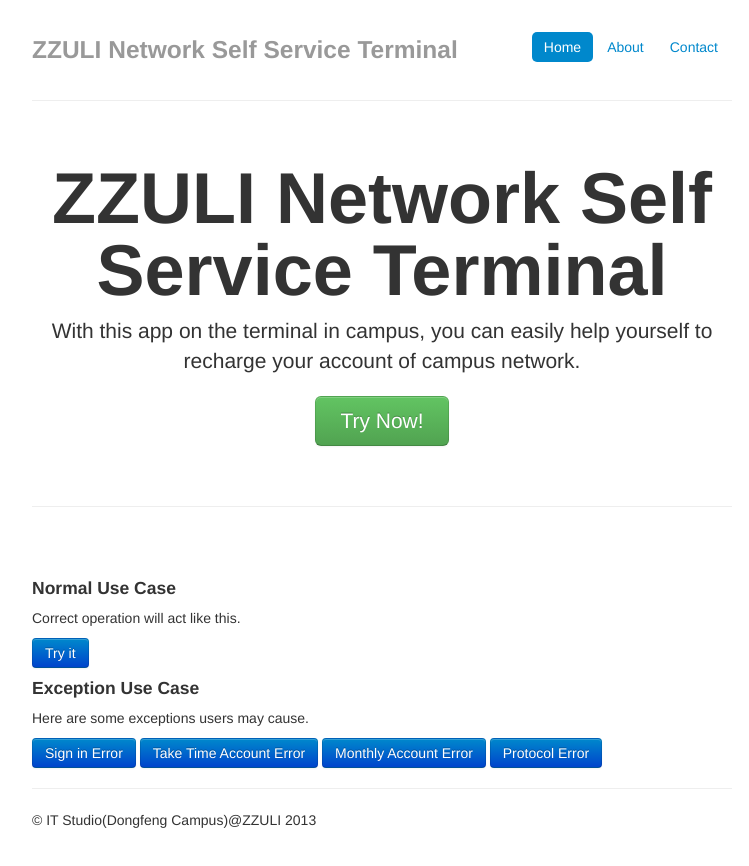
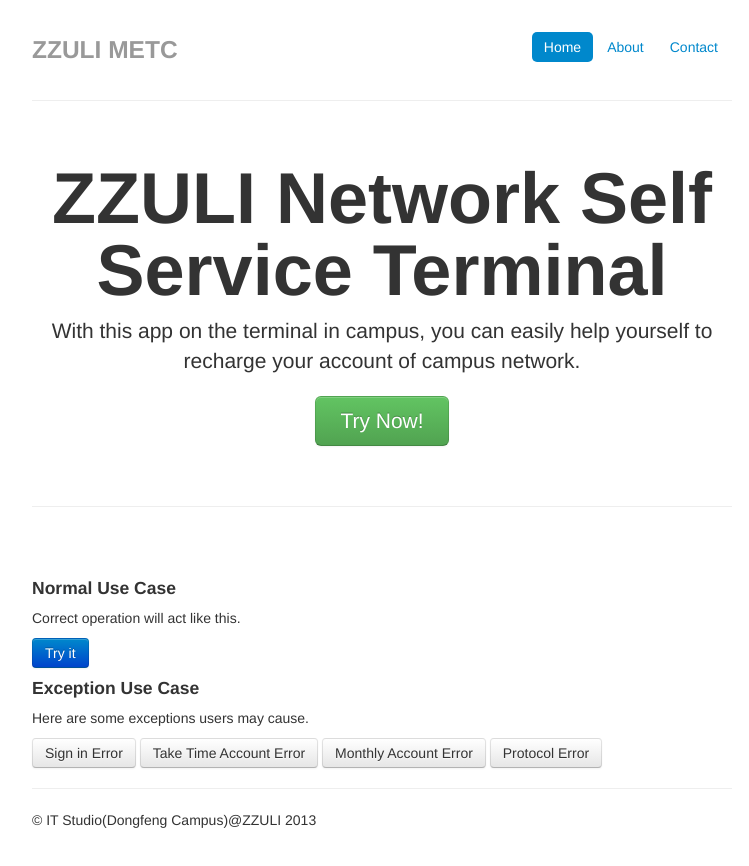
Before and after one commit to a0x/HCI_UniversityNetworkSelfService, a plain HTML site: page index.html in a window 1280 px wide. Shown: the whole page, without its empty margins (258-1007 px from the left). Drawn offline with nearby package versions, Linux system fonts and the light colour scheme.

Commit message:
fix some view

```diff
--- a/index.html
+++ b/index.html
@@ -58,7 +58,7 @@
           <li><a href="#">About</a></li>
           <li><a href="#">Contact</a></li>
         </ul>
-        <h3 class="muted">ZZULI Network Self Service Terminal</h3>
+        <h3 class="muted">ZZULI METC</h3>
       </div>
 
       <hr>
@@ -78,10 +78,10 @@
           <a class="btn btn-primary" href="Sign in.html">Try it</a>
           <h4>Exception Use Case</h4>
           <p>Here are some exceptions users may cause.</p>
-          <a class="btn btn-primary" href="errors/Sign in_exception.html">Sign in Error</a>
-          <a class="btn btn-primary" href="errors/detail_baoshi_exception.html">Take Time Account Error</a>
-          <a class="btn btn-primary" href="errors/detail_baoyue_charge_exception.html">Monthly Account Error</a>
-          <a class="btn btn-primary" href="errors/protocol_error.html">Protocol Error</a>
+          <a class="btn" href="errors/Sign in_exception.html">Sign in Error</a>
+          <a class="btn" href="errors/detail_baoshi_exception.html">Take Time Account Error</a>
+          <a class="btn" href="errors/detail_baoyue_charge_exception.html">Monthly Account Error</a>
+          <a class="btn" href="errors/protocol_error.html">Protocol Error</a>
         </div>
 
       <hr>
```
